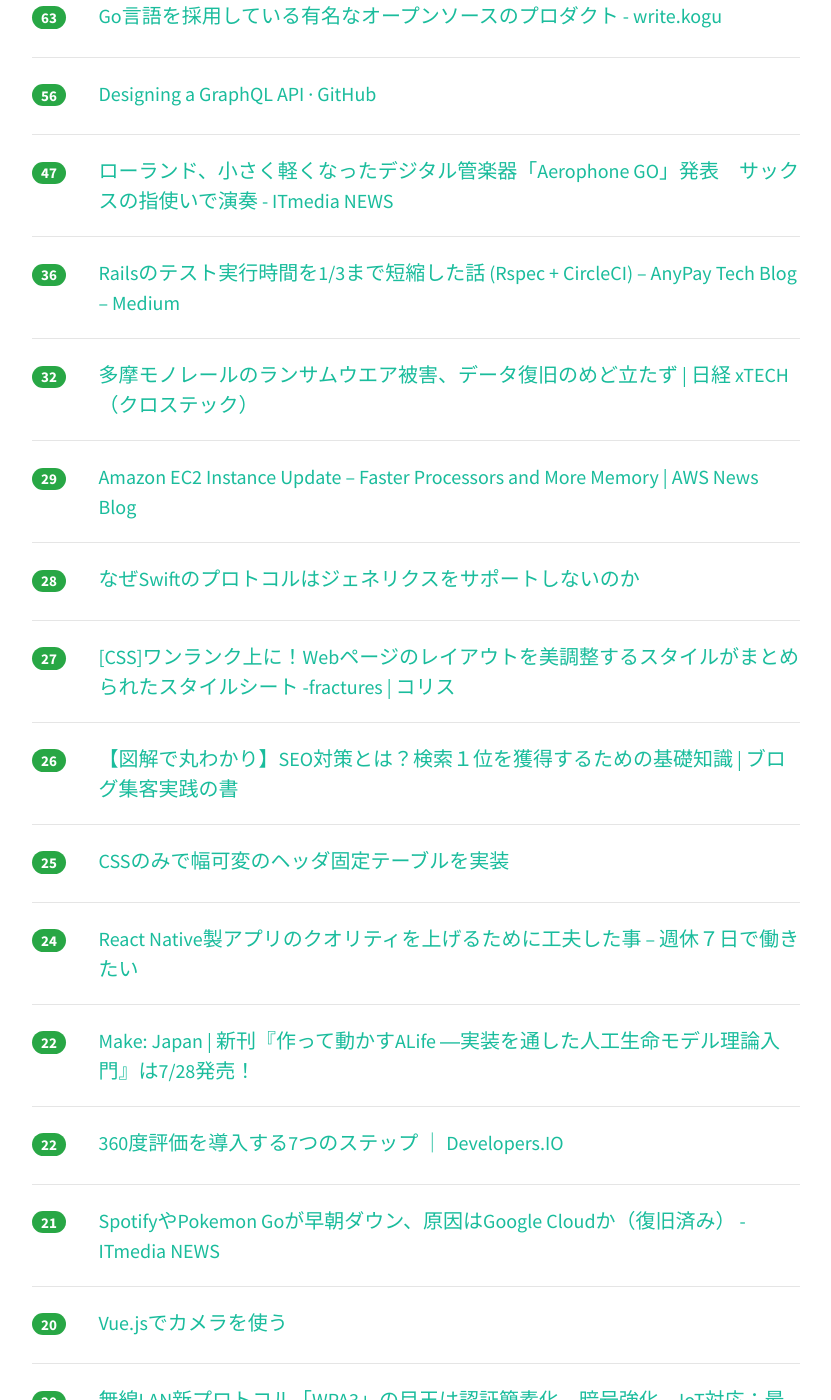
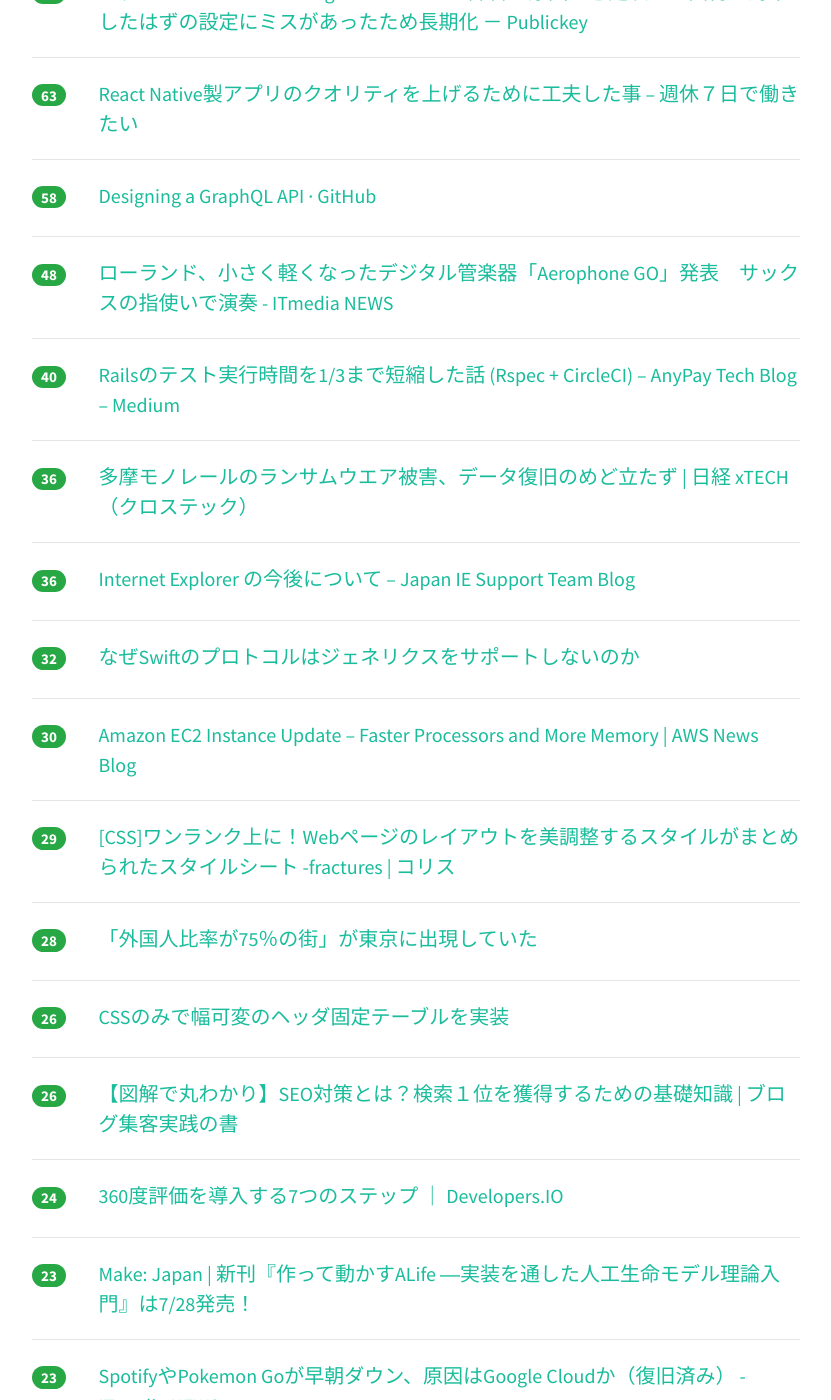
Before and after one commit to yatta47/hatena-matome-site, a Jekyll site: the page built from _posts/2018-07-18-hatena.md, in a window 1280 px wide and 1400 px high, scrolled down 807 px. Shown: the whole window, without its empty margins (224-1055 px from the left). Built offline with Jekyll 4.4.1, drawn with Linux system fonts in a browser that asks for light colours; nearby versions of some CDN libraries; some of the changed text lies outside the part shown.

Commit message:
Updated 2018-07-18

```diff
--- a/_posts/2018-07-18-hatena.md
+++ b/_posts/2018-07-18-hatena.md
@@ -1,74 +1,94 @@
 ---
 layout: post
 title:  "2018-07-18 はてぶIT"
-date:   2018-07-18 12:03:10
+date:   2018-07-18 13:02:40
 tags: [it-hotentry]
 ---
-53 件のデータあり
+57 件のデータあり
 
 <hr><div class="row">
-<div class="col-1"><span class="badge badge-pill badge-success h2">147</span></div>
+<div class="col-1"><span class="badge badge-pill badge-success h2">186</span></div>
 <div class="col-11"><a href='https://crieit.net/posts/Vue-js-HTML-CSS-3D' target='_blank'>Vue.jsとHTMLとCSSで3Dアクアリウムを作ってみた - Crieit</a></div>
 </div>
 <hr>
 <div class="row">
-<div class="col-1"><span class="badge badge-pill badge-success h2">140</span></div>
+<div class="col-1"><span class="badge badge-pill badge-success h2">175</span></div>
 <div class="col-11"><a href='https://qiita.com/ktooi/items/ba156bb1848c31f04949' target='_blank'>Linux 作業手順書からべた書きパスワードをなくすシンプルなアイディア</a></div>
 </div>
 <hr>
 <div class="row">
-<div class="col-1"><span class="badge badge-pill badge-success h2">121</span></div>
+<div class="col-1"><span class="badge badge-pill badge-success h2">174</span></div>
 <div class="col-11"><a href='https://qiita.com/old-stone/items/6221824566116710453f' target='_blank'>【SIer新人向け】研修では教えてくれないノウハウ集</a></div>
 </div>
 <hr>
 <div class="row">
-<div class="col-1"><span class="badge badge-pill badge-success h2">115</span></div>
+<div class="col-1"><span class="badge badge-pill badge-success h2">153</span></div>
 <div class="col-11"><a href='https://pc.watch.impress.co.jp/docs/column/howtoreadnews/1133160.html' target='_blank'>【ニュースの視点】日本の「Surface Go」は、なぜ64,800円なのか? - PC Watch</a></div>
 </div>
 <hr>
 <div class="row">
-<div class="col-1"><span class="badge badge-pill badge-success h2">64</span></div>
+<div class="col-1"><span class="badge badge-pill badge-success h2">76</span></div>
+<div class="col-11"><a href='http://write.kogus.org/articles/j5oYbI' target='_blank'>Go言語を採用している有名なオープンソースのプロダクト - write.kogu</a></div>
+</div>
+<hr>
+<div class="row">
+<div class="col-1"><span class="badge badge-pill badge-success h2">74</span></div>
 <div class="col-11"><a href='https://www.publickey1.jp/blog/18/zenlogic_1.html' target='_blank'>ファーストサーバのZenlogic、ストレージ障害の原因は想定以上の負荷、対策したはずの設定にミスがあったため長期化 － Publickey</a></div>
 </div>
 <hr>
 <div class="row">
 <div class="col-1"><span class="badge badge-pill badge-success h2">63</span></div>
-<div class="col-11"><a href='http://write.kogus.org/articles/j5oYbI' target='_blank'>Go言語を採用している有名なオープンソースのプロダクト - write.kogu</a></div>
+<div class="col-11"><a href='https://blog.craftz.dog/lessons-learned-from-creating-my-mobile-app-to-build-a-high-quality-react-native-app-dcf021ce37ef' target='_blank'>React Native製アプリのクオリティを上げるために工夫した事 – 週休７日で働きたい</a></div>
 </div>
 <hr>
 <div class="row">
-<div class="col-1"><span class="badge badge-pill badge-success h2">56</span></div>
+<div class="col-1"><span class="badge badge-pill badge-success h2">58</span></div>
 <div class="col-11"><a href='https://gist.github.com/swalkinshaw/3a33e2d292b60e68fcebe12b62bbb3e2' target='_blank'>Designing a GraphQL API · GitHub</a></div>
 </div>
 <hr>
 <div class="row">
-<div class="col-1"><span class="badge badge-pill badge-success h2">47</span></div>
+<div class="col-1"><span class="badge badge-pill badge-success h2">48</span></div>
 <div class="col-11"><a href='http://www.itmedia.co.jp/news/articles/1807/17/news127.html' target='_blank'>ローランド、小さく軽くなったデジタル管楽器「Aerophone GO」発表　サックスの指使いで演奏 - ITmedia NEWS</a></div>
 </div>
 <hr>
 <div class="row">
-<div class="col-1"><span class="badge badge-pill badge-success h2">36</span></div>
+<div class="col-1"><span class="badge badge-pill badge-success h2">40</span></div>
 <div class="col-11"><a href='https://medium.com/anypay-tech-blog/441e78c1796c' target='_blank'>Railsのテスト実行時間を1/3まで短縮した話 (Rspec + CircleCI) – AnyPay Tech Blog – Medium</a></div>
 </div>
 <hr>
 <div class="row">
-<div class="col-1"><span class="badge badge-pill badge-success h2">32</span></div>
+<div class="col-1"><span class="badge badge-pill badge-success h2">36</span></div>
 <div class="col-11"><a href='https://tech.nikkeibp.co.jp/atcl/nxt/news/18/01997/' target='_blank'>多摩モノレールのランサムウエア被害、データ復旧のめど立たず | 日経 xTECH（クロステック）</a></div>
 </div>
 <hr>
 <div class="row">
-<div class="col-1"><span class="badge badge-pill badge-success h2">29</span></div>
+<div class="col-1"><span class="badge badge-pill badge-success h2">36</span></div>
+<div class="col-11"><a href='https://blogs.technet.microsoft.com/jpieblog/2018/07/18/internet-explorer-support/' target='_blank'>Internet Explorer の今後について – Japan IE Support Team Blog</a></div>
+</div>
+<hr>
+<div class="row">
+<div class="col-1"><span class="badge badge-pill badge-success h2">32</span></div>
+<div class="col-11"><a href='https://qiita.com/koher/items/b21879a31210f7408502' target='_blank'>なぜSwiftのプロトコルはジェネリクスをサポートしないのか</a></div>
+</div>
+<hr>
+<div class="row">
+<div class="col-1"><span class="badge badge-pill badge-success h2">30</span></div>
 <div class="col-11"><a href='https://aws.amazon.com/blogs/aws/amazon-ec2-instance-update-faster-processors-and-more-memory/' target='_blank'>Amazon EC2 Instance Update – Faster Processors and More Memory | AWS News Blog</a></div>
 </div>
 <hr>
 <div class="row">
-<div class="col-1"><span class="badge badge-pill badge-success h2">28</span></div>
-<div class="col-11"><a href='https://qiita.com/koher/items/b21879a31210f7408502' target='_blank'>なぜSwiftのプロトコルはジェネリクスをサポートしないのか</a></div>
+<div class="col-1"><span class="badge badge-pill badge-success h2">29</span></div>
+<div class="col-11"><a href='https://coliss.com/articles/build-websites/operation/css/css-utility-classes-fractures.html' target='_blank'>[CSS]ワンランク上に！Webページのレイアウトを美調整するスタイルがまとめられたスタイルシート -fractures | コリス</a></div>
 </div>
 <hr>
 <div class="row">
-<div class="col-1"><span class="badge badge-pill badge-success h2">27</span></div>
-<div class="col-11"><a href='https://coliss.com/articles/build-websites/operation/css/css-utility-classes-fractures.html' target='_blank'>[CSS]ワンランク上に！Webページのレイアウトを美調整するスタイルがまとめられたスタイルシート -fractures | コリス</a></div>
+<div class="col-1"><span class="badge badge-pill badge-success h2">28</span></div>
+<div class="col-11"><a href='http://blogos.com/article/311636/' target='_blank'>「外国人比率が75％の街」が東京に出現していた</a></div>
+</div>
+<hr>
+<div class="row">
+<div class="col-1"><span class="badge badge-pill badge-success h2">26</span></div>
+<div class="col-11"><a href='https://qiita.com/k7a/items/eda2f228f53e57827b7c' target='_blank'>CSSのみで幅可変のヘッダ固定テーブルを実装</a></div>
 </div>
 <hr>
 <div class="row">
@@ -77,43 +97,38 @@ tags: [it-hotentry]
 </div>
 <hr>
 <div class="row">
-<div class="col-1"><span class="badge badge-pill badge-success h2">25</span></div>
-<div class="col-11"><a href='https://qiita.com/k7a/items/eda2f228f53e57827b7c' target='_blank'>CSSのみで幅可変のヘッダ固定テーブルを実装</a></div>
+<div class="col-1"><span class="badge badge-pill badge-success h2">24</span></div>
+<div class="col-11"><a href='https://dev.classmethod.jp/etc/aws-bu-360do/' target='_blank'>360度評価を導入する7つのステップ ｜ Developers.IO</a></div>
 </div>
 <hr>
 <div class="row">
-<div class="col-1"><span class="badge badge-pill badge-success h2">24</span></div>
-<div class="col-11"><a href='https://blog.craftz.dog/lessons-learned-from-creating-my-mobile-app-to-build-a-high-quality-react-native-app-dcf021ce37ef' target='_blank'>React Native製アプリのクオリティを上げるために工夫した事 – 週休７日で働きたい</a></div>
-</div>
-<hr>
-<div class="row">
-<div class="col-1"><span class="badge badge-pill badge-success h2">22</span></div>
+<div class="col-1"><span class="badge badge-pill badge-success h2">23</span></div>
 <div class="col-11"><a href='http://makezine.jp/blog/2018/07/how-to-make-and-run-alife.html' target='_blank'>Make: Japan | 新刊『作って動かすALife ―実装を通した人工生命モデル理論入門』は7/28発売！</a></div>
 </div>
 <hr>
 <div class="row">
-<div class="col-1"><span class="badge badge-pill badge-success h2">22</span></div>
-<div class="col-11"><a href='https://dev.classmethod.jp/etc/aws-bu-360do/' target='_blank'>360度評価を導入する7つのステップ ｜ Developers.IO</a></div>
+<div class="col-1"><span class="badge badge-pill badge-success h2">23</span></div>
+<div class="col-11"><a href='http://www.itmedia.co.jp/news/articles/1807/18/news060.html' target='_blank'>SpotifyやPokemon Goが早朝ダウン、原因はGoogle Cloudか（復旧済み） - ITmedia NEWS</a></div>
 </div>
 <hr>
 <div class="row">
 <div class="col-1"><span class="badge badge-pill badge-success h2">21</span></div>
-<div class="col-11"><a href='http://www.itmedia.co.jp/news/articles/1807/18/news060.html' target='_blank'>SpotifyやPokemon Goが早朝ダウン、原因はGoogle Cloudか（復旧済み） - ITmedia NEWS</a></div>
+<div class="col-11"><a href='https://qiita.com/nkg/items/be89d8aebda6509ce2e1' target='_blank'>Vue.jsでカメラを使う</a></div>
+</div>
+<hr>
+<div class="row">
+<div class="col-1"><span class="badge badge-pill badge-success h2">21</span></div>
+<div class="col-11"><a href='http://techtarget.itmedia.co.jp/tt/news/1807/17/news11.html' target='_blank'>無線LAN新プロトコル「WPA3」の目玉は認証簡素化、暗号強化、IoT対応：最新Wi-Fiセキュリティプロトコルの進化 - TechTargetジャパン セキュリティ</a></div>
 </div>
 <hr>
 <div class="row">
 <div class="col-1"><span class="badge badge-pill badge-success h2">20</span></div>
-<div class="col-11"><a href='https://qiita.com/nkg/items/be89d8aebda6509ce2e1' target='_blank'>Vue.jsでカメラを使う</a></div>
+<div class="col-11"><a href='http://meganetaaan.hatenablog.com/entry/2018/07/17/233556' target='_blank'>技術書典4の振り返り＆技術書典5のキックオフをした - Silly and Quality</a></div>
 </div>
 <hr>
 <div class="row">
-<div class="col-1"><span class="badge badge-pill badge-success h2">20</span></div>
-<div class="col-11"><a href='http://techtarget.itmedia.co.jp/tt/news/1807/17/news11.html' target='_blank'>無線LAN新プロトコル「WPA3」の目玉は認証簡素化、暗号強化、IoT対応：最新Wi-Fiセキュリティプロトコルの進化 - TechTargetジャパン セキュリティ</a></div>
-</div>
-<hr>
-<div class="row">
-<div class="col-1"><span class="badge badge-pill badge-success h2">19</span></div>
-<div class="col-11"><a href='http://meganetaaan.hatenablog.com/entry/2018/07/17/233556' target='_blank'>技術書典4の振り返り＆技術書典5のキックオフをした - Silly and Quality</a></div>
+<div class="col-1"><span class="badge badge-pill badge-success h2">18</span></div>
+<div class="col-11"><a href='https://qiita.com/dankogai/items/5e8a96f707aa00710f14' target='_blank'>Swift - プロトコルが型になるとき</a></div>
 </div>
 <hr>
 <div class="row">
@@ -122,18 +137,33 @@ tags: [it-hotentry]
 </div>
 <hr>
 <div class="row">
-<div class="col-1"><span class="badge badge-pill badge-success h2">17</span></div>
+<div class="col-1"><span class="badge badge-pill badge-success h2">18</span></div>
 <div class="col-11"><a href='https://japan.cnet.com/article/35122601/' target='_blank'>「Googleアシスタント」アプリ、その日の概要を1カ所にまとめて表示する新機能 - CNET Japan</a></div>
 </div>
 <hr>
 <div class="row">
-<div class="col-1"><span class="badge badge-pill badge-success h2">16</span></div>
-<div class="col-11"><a href='https://qiita.com/dankogai/items/5e8a96f707aa00710f14' target='_blank'>Swift - プロトコルが型になるとき</a></div>
+<div class="col-1"><span class="badge badge-pill badge-success h2">18</span></div>
+<div class="col-11"><a href='https://tech.nikkeibp.co.jp/atcl/nxt/column/18/00359/071000001/' target='_blank'>システム開発のテスト工数4割削減へ、1年間の無駄取り活動で成果 | 日経 xTECH（クロステック）</a></div>
+</div>
+<hr>
+<div class="row">
+<div class="col-1"><span class="badge badge-pill badge-success h2">17</span></div>
+<div class="col-11"><a href='https://speakerdeck.com/circled9/jsonfalseli-shi' target='_blank'>JSONの歴史 - Speaker Deck</a></div>
 </div>
 <hr>
 <div class="row">
 <div class="col-1"><span class="badge badge-pill badge-success h2">16</span></div>
-<div class="col-11"><a href='https://tech.nikkeibp.co.jp/atcl/nxt/column/18/00359/071000001/' target='_blank'>システム開発のテスト工数4割削減へ、1年間の無駄取り活動で成果 | 日経 xTECH（クロステック）</a></div>
+<div class="col-11"><a href='https://tikasan.hatenablog.com/entry/2018/07/17/224714' target='_blank'>チャットと対話の使い分け - ぺい</a></div>
+</div>
+<hr>
+<div class="row">
+<div class="col-1"><span class="badge badge-pill badge-success h2">16</span></div>
+<div class="col-11"><a href='http://twitter.com/gogakuryunen/status/1019176739908407296' target='_blank'>🦆さんのツイート: "iPhone修理しに行ったら 店員さん「これ以前他店で修理しました？」 僕「はい、花時計前のスマホバスターで」 店員さん「あーですよね… これ…大量に内部パーツ抜か</a></div>
+</div>
+<hr>
+<div class="row">
+<div class="col-1"><span class="badge badge-pill badge-success h2">16</span></div>
+<div class="col-11"><a href='https://coliss.com/articles/products/greatest-japanese-fonts-bundle.html' target='_blank'>🔥見逃したら絶対損！ついに日本語の有料フォントも99%オフの特大セールに登場！！ | コリス</a></div>
 </div>
 <hr>
 <div class="row">
@@ -147,13 +177,13 @@ tags: [it-hotentry]
 </div>
 <hr>
 <div class="row">
-<div class="col-1"><span class="badge badge-pill badge-success h2">14</span></div>
-<div class="col-11"><a href='https://tikasan.hatenablog.com/entry/2018/07/17/224714' target='_blank'>チャットと対話の使い分け - ぺい</a></div>
+<div class="col-1"><span class="badge badge-pill badge-success h2">13</span></div>
+<div class="col-11"><a href='https://blog.golang.org/ismmkeynote' target='_blank'>Getting to Go - The Go Blog</a></div>
 </div>
 <hr>
 <div class="row">
-<div class="col-1"><span class="badge badge-pill badge-success h2">12</span></div>
-<div class="col-11"><a href='https://blog.golang.org/ismmkeynote' target='_blank'>Getting to Go - The Go Blog</a></div>
+<div class="col-1"><span class="badge badge-pill badge-success h2">13</span></div>
+<div class="col-11"><a href='https://dev.classmethod.jp/cloud/aws/cloudmapper-install/' target='_blank'>CloudMapperでネットワーク構成図を自動生成 ｜ Developers.IO</a></div>
 </div>
 <hr>
 <div class="row">
@@ -167,8 +197,23 @@ tags: [it-hotentry]
 </div>
 <hr>
 <div class="row">
+<div class="col-1"><span class="badge badge-pill badge-success h2">12</span></div>
+<div class="col-11"><a href='https://japan.cnet.com/article/35122609/' target='_blank'>「Google Cloud」に障害、SnapchatやSpotifyが一時停止--約30分後に復旧 - CNET Japan</a></div>
+</div>
+<hr>
+<div class="row">
+<div class="col-1"><span class="badge badge-pill badge-success h2">12</span></div>
+<div class="col-11"><a href='https://webtan.impress.co.jp/e/2018/07/17/29937' target='_blank'>1万円の本を100万部サクッと売る、だれでもできる方法――顧客は何に金を払うのか | 編集長ブログ―安田英久 | Web担当者Forum</a></div>
+</div>
+<hr>
+<div class="row">
 <div class="col-1"><span class="badge badge-pill badge-success h2">11</span></div>
 <div class="col-11"><a href='https://japan.zdnet.com/article/35122528/' target='_blank'>マイクロソフト、「Skype 8.0」デスクトップ版リリース--「Skype 7.0」は9月終了へ - ZDNet Japan</a></div>
+</div>
+<hr>
+<div class="row">
+<div class="col-1"><span class="badge badge-pill badge-success h2">11</span></div>
+<div class="col-11"><a href='https://codezine.jp/article/detail/10889' target='_blank'>Reduxで非同期処理を行う～ES2017のasync/await構文を使って実装する方法 (1/3)：CodeZine（コードジン）</a></div>
 </div>
 <hr>
 <div class="row">
@@ -178,17 +223,7 @@ tags: [it-hotentry]
 <hr>
 <div class="row">
 <div class="col-1"><span class="badge badge-pill badge-success h2">10</span></div>
-<div class="col-11"><a href='https://dev.classmethod.jp/cloud/aws/cloudmapper-install/' target='_blank'>CloudMapperでネットワーク構成図を自動生成 ｜ Developers.IO</a></div>
-</div>
-<hr>
-<div class="row">
-<div class="col-1"><span class="badge badge-pill badge-success h2">10</span></div>
-<div class="col-11"><a href='https://japan.cnet.com/article/35122609/' target='_blank'>「Google Cloud」に障害、SnapchatやSpotifyが一時停止--約30分後に復旧 - CNET Japan</a></div>
-</div>
-<hr>
-<div class="row">
-<div class="col-1"><span class="badge badge-pill badge-success h2">10</span></div>
-<div class="col-11"><a href='http://twitter.com/gogakuryunen/status/1019176739908407296' target='_blank'>🦆さんのツイート: "iPhone修理しに行ったら 店員さん「これ以前他店で修理しました？」 僕「はい、花時計前のスマホバスターで」 店員さん「あーですよね… これ…大量に内部パーツ抜か</a></div>
+<div class="col-11"><a href='http://gendai.ismedia.jp/articles/-/56578' target='_blank'>AIが「人間より正しい判断ができる」という思想にひそむ問題点（西垣 通,千葉 雅也） | 現代ビジネス | 講談社（1/4）</a></div>
 </div>
 <hr>
 <div class="row">
@@ -198,7 +233,17 @@ tags: [it-hotentry]
 <hr>
 <div class="row">
 <div class="col-1"><span class="badge badge-pill badge-success h2">9</span></div>
-<div class="col-11"><a href='https://webtan.impress.co.jp/e/2018/07/17/29937' target='_blank'>1万円の本を100万部サクッと売る、だれでもできる方法――顧客は何に金を払うのか | 編集長ブログ―安田英久 | Web担当者Forum</a></div>
+<div class="col-11"><a href='https://findy-code.io/engineer-lab/refine-recommend-jobs' target='_blank'>好みの求人を探そう！Findyでスキルや職種により求人を絞り込み出来るようになりました | Findy Engineer Lab - ファインディエンジニアラボ</a></div>
+</div>
+<hr>
+<div class="row">
+<div class="col-1"><span class="badge badge-pill badge-success h2">9</span></div>
+<div class="col-11"><a href='https://status.cloud.google.com/incident/cloud-networking/18012' target='_blank'>Google Cloud Status Dashboard</a></div>
+</div>
+<hr>
+<div class="row">
+<div class="col-1"><span class="badge badge-pill badge-success h2">9</span></div>
+<div class="col-11"><a href='https://dev.classmethod.jp/cloud/aws/bring-your-own-ip-preview/' target='_blank'>【速報】VPCでBring Your Own IPのプレビュー開始がアナウンスされました ｜ Developers.IO</a></div>
 </div>
 <hr>
 <div class="row">
@@ -208,27 +253,17 @@ tags: [it-hotentry]
 <hr>
 <div class="row">
 <div class="col-1"><span class="badge badge-pill badge-success h2">8</span></div>
-<div class="col-11"><a href='https://findy-code.io/engineer-lab/refine-recommend-jobs' target='_blank'>好みの求人を探そう！Findyでスキルや職種により求人を絞り込み出来るようになりました | Findy Engineer Lab - ファインディエンジニアラボ</a></div>
-</div>
-<hr>
-<div class="row">
-<div class="col-1"><span class="badge badge-pill badge-success h2">8</span></div>
-<div class="col-11"><a href='https://status.cloud.google.com/incident/cloud-networking/18012' target='_blank'>Google Cloud Status Dashboard</a></div>
-</div>
-<hr>
-<div class="row">
-<div class="col-1"><span class="badge badge-pill badge-success h2">8</span></div>
 <div class="col-11"><a href='https://japan.cnet.com/article/35122602/' target='_blank'>Facebook、4拠点でAI研究者を獲得--大学との連携を強化へ - CNET Japan</a></div>
 </div>
 <hr>
 <div class="row">
 <div class="col-1"><span class="badge badge-pill badge-success h2">8</span></div>
-<div class="col-11"><a href='https://dev.classmethod.jp/cloud/aws/bring-your-own-ip-preview/' target='_blank'>【速報】VPCでBring Your Own IPのプレビュー開始がアナウンスされました ｜ Developers.IO</a></div>
+<div class="col-11"><a href='https://qiita.com/xtetsuji/items/a21c718ca37799d11c7c' target='_blank'>Perl の文法上の新機能が使える feature プラグマ詳解</a></div>
 </div>
 <hr>
 <div class="row">
-<div class="col-1"><span class="badge badge-pill badge-success h2">7</span></div>
-<div class="col-11"><a href='https://qiita.com/xtetsuji/items/a21c718ca37799d11c7c' target='_blank'>Perl の文法上の新機能が使える feature プラグマ詳解</a></div>
+<div class="col-1"><span class="badge badge-pill badge-success h2">8</span></div>
+<div class="col-11"><a href='https://techable.jp/archives/80211' target='_blank'>この発想はなかった! ロボット「HEXA」は植物に日光浴をさせるために移動する | Techable(テッカブル)</a></div>
 </div>
 <hr>
 <div class="row">
@@ -243,31 +278,16 @@ tags: [it-hotentry]
 <hr>
 <div class="row">
 <div class="col-1"><span class="badge badge-pill badge-success h2">6</span></div>
-<div class="col-11"><a href='https://techable.jp/archives/80211' target='_blank'>この発想はなかった! ロボット「HEXA」は植物に日光浴をさせるために移動する | Techable(テッカブル)</a></div>
-</div>
-<hr>
-<div class="row">
-<div class="col-1"><span class="badge badge-pill badge-success h2">5</span></div>
-<div class="col-11"><a href='https://codezine.jp/article/detail/10889' target='_blank'>Reduxで非同期処理を行う～ES2017のasync/await構文を使って実装する方法 (1/3)：CodeZine（コードジン）</a></div>
+<div class="col-11"><a href='https://watercelldev.hatenablog.jp/entry/2018/07/18/122604' target='_blank'>React Native for Webをプロダクションで使ってみました - WaterCell Developer's Blog</a></div>
 </div>
 <hr>
 <div class="row">
 <div class="col-1"><span class="badge badge-pill badge-success h2">4</span></div>
-<div class="col-11"><a href='https://speakerdeck.com/circled9/jsonfalseli-shi' target='_blank'>JSONの歴史 - Speaker Deck</a></div>
-</div>
-<hr>
-<div class="row">
-<div class="col-1"><span class="badge badge-pill badge-success h2">4</span></div>
-<div class="col-11"><a href='http://blogos.com/article/311636/' target='_blank'>「外国人比率が75％の街」が東京に出現していた</a></div>
+<div class="col-11"><a href='http://penguins.hatenadiary.jp/entry/2018/07/16/115313' target='_blank'>BOOX NOTEを買いました - ぺんぎん草</a></div>
 </div>
 <hr>
 <div class="row">
 <div class="col-1"><span class="badge badge-pill badge-success h2">3</span></div>
-<div class="col-11"><a href='https://blogs.technet.microsoft.com/jpieblog/2018/07/18/internet-explorer-support/' target='_blank'>Internet Explorer の今後について – Japan IE Support Team Blog</a></div>
+<div class="col-11"><a href='https://crypto.watch.impress.co.jp/docs/event/1133210.html' target='_blank'>村井純氏と伊藤穰一氏が「ブロックチェーンを使い捨てのバズワードにしてはならない」と呼びかける 〜「いまこそ研究を進めレイヤー構造を確立するべき」 第二回BASEアライアンスワーク</a></div>
 </div>
 <hr>
-<div class="row">
-<div class="col-1"><span class="badge badge-pill badge-success h2">2</span></div>
-<div class="col-11"><a href='https://coliss.com/articles/products/greatest-japanese-fonts-bundle.html' target='_blank'>🔥見逃したら絶対損！ついに日本語の有料フォントも99%オフの特大セールに登場！！ | コリス</a></div>
-</div>
-<hr>
```
